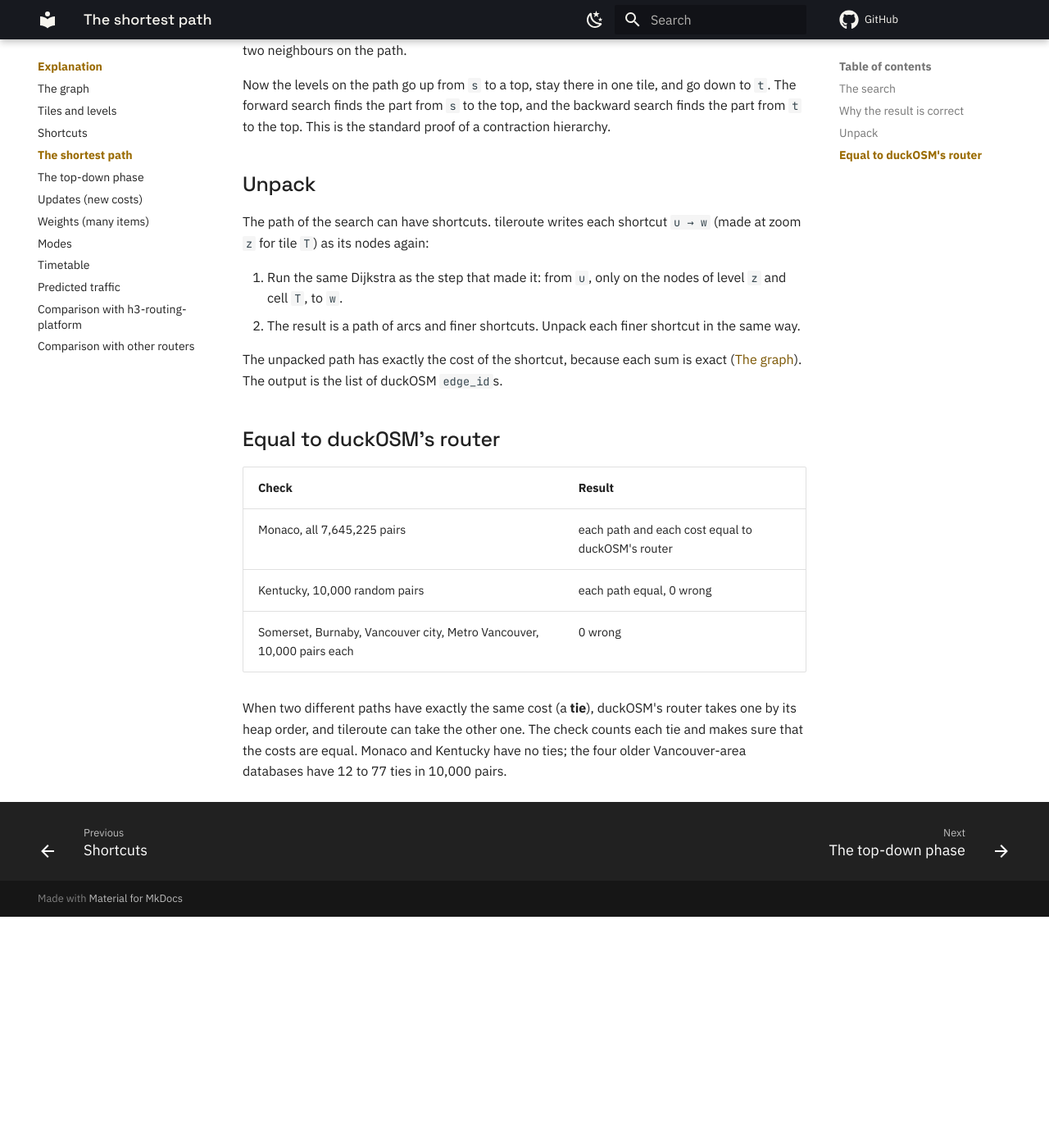
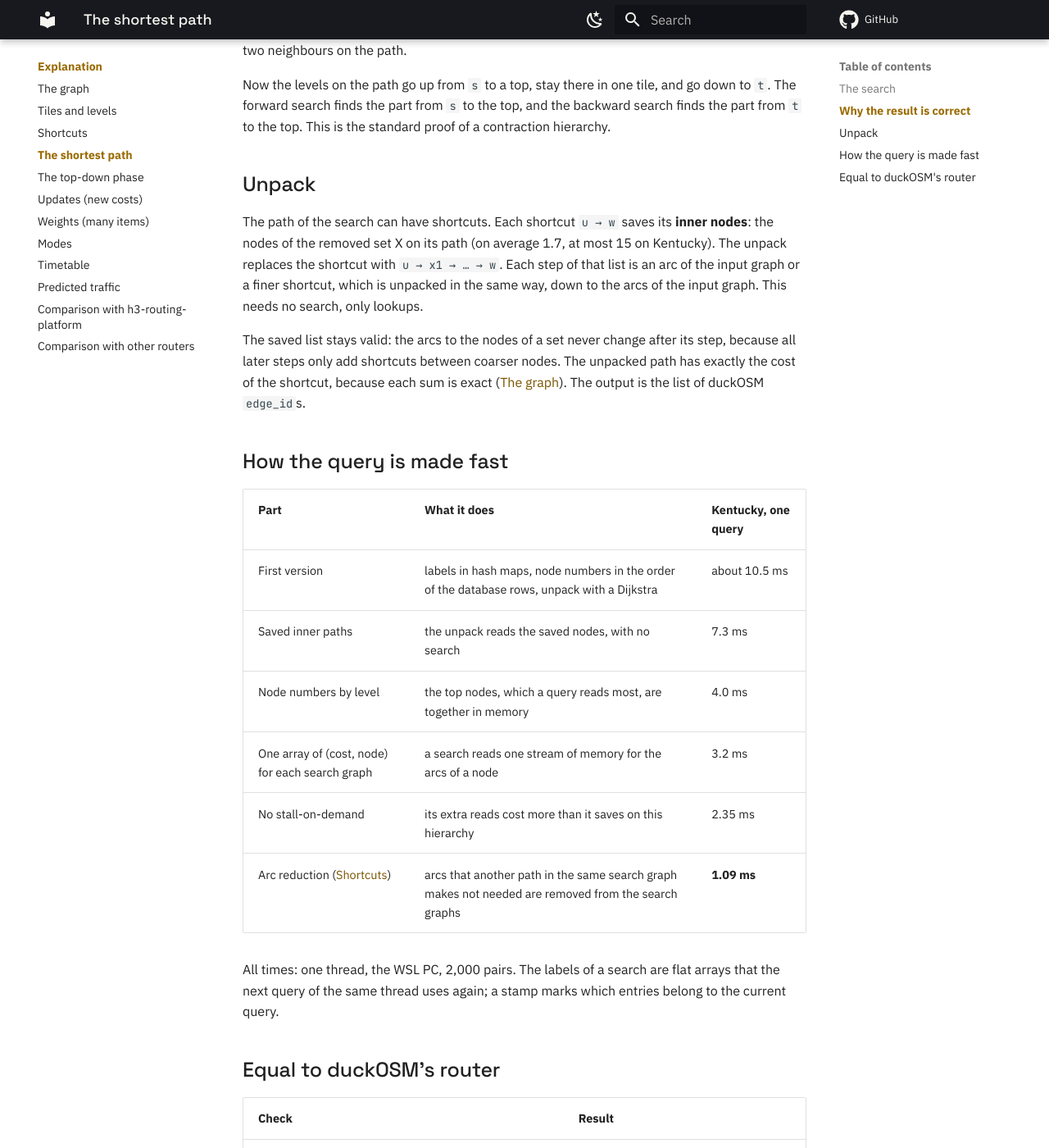
Before and after one commit to Khoshkhah/tileroute, an MkDocs documentation site: the page built from docs/explanation/query.md, in a window 1280 px wide and 1400 px high, scrolled down 1031 px. Shown: the whole window at 82% size. Built offline with MkDocs 1.6.1 and Material for MkDocs 9.7.7, drawn with Linux system fonts in a browser that asks for light colours; comment, search, counter and statistics services are not loaded; before the commit the page ends 2149 px from its top, so only the background shows below that.

Commit message:
Docs: the unpack with saved paths, how the query is made fast, the weak points today
Co-Authored-By: Claude Opus 5.5 <noreply@anthropic.com>

```diff
--- a/docs/explanation/query.md
+++ b/docs/explanation/query.md
@@ -35,14 +35,28 @@ proof of a contraction hierarchy.
 
 ## Unpack
 
-The path of the search can have shortcuts. tileroute writes each shortcut `u → w` (made at zoom `z` for tile `T`) as
-its nodes again:
+The path of the search can have shortcuts. Each shortcut `u → w` saves its **inner nodes**: the nodes of the removed
+set X on its path (on average 1.7, at most 15 on Kentucky). The unpack replaces the shortcut with `u → x1 → … → w`.
+Each step of that list is an arc of the input graph or a finer shortcut, which is unpacked in the same way, down to the
+arcs of the input graph. This needs no search, only lookups.
 
-1. Run the same Dijkstra as the step that made it: from `u`, only on the nodes of level `z` and cell `T`, to `w`.
-2. The result is a path of arcs and finer shortcuts. Unpack each finer shortcut in the same way.
+The saved list stays valid: the arcs to the nodes of a set never change after its step, because all later steps only
+add shortcuts between coarser nodes. The unpacked path has exactly the cost of the shortcut, because each sum is exact
+([The graph](graph.md#the-cost-of-a-path)). The output is the list of duckOSM `edge_id`s.
 
-The unpacked path has exactly the cost of the shortcut, because each sum is exact ([The graph](graph.md#the-cost-of-a-path)).
-The output is the list of duckOSM `edge_id`s.
+## How the query is made fast
+
+| Part | What it does | Kentucky, one query |
+|---|---|---|
+| First version | labels in hash maps, node numbers in the order of the database rows, unpack with a Dijkstra | about 10.5 ms |
+| Saved inner paths | the unpack reads the saved nodes, with no search | 7.3 ms |
+| Node numbers by level | the top nodes, which a query reads most, are together in memory | 4.0 ms |
+| One array of (cost, node) for each search graph | a search reads one stream of memory for the arcs of a node | 3.2 ms |
+| No stall-on-demand | its extra reads cost more than it saves on this hierarchy | 2.35 ms |
+| Arc reduction ([Shortcuts](shortcuts.md#arc-reduction-fewer-arcs-for-the-search)) | arcs that another path in the same search graph makes not needed are removed from the search graphs | **1.09 ms** |
+
+All times: one thread, the WSL PC, 2,000 pairs. The labels of a search are flat arrays that the next query of the same
+thread uses again; a stamp marks which entries belong to the current query.
 
 ## Equal to duckOSM's router
 
```
Also changed, not shown: docs/explanation/engines.md (+1 -1 lines).
